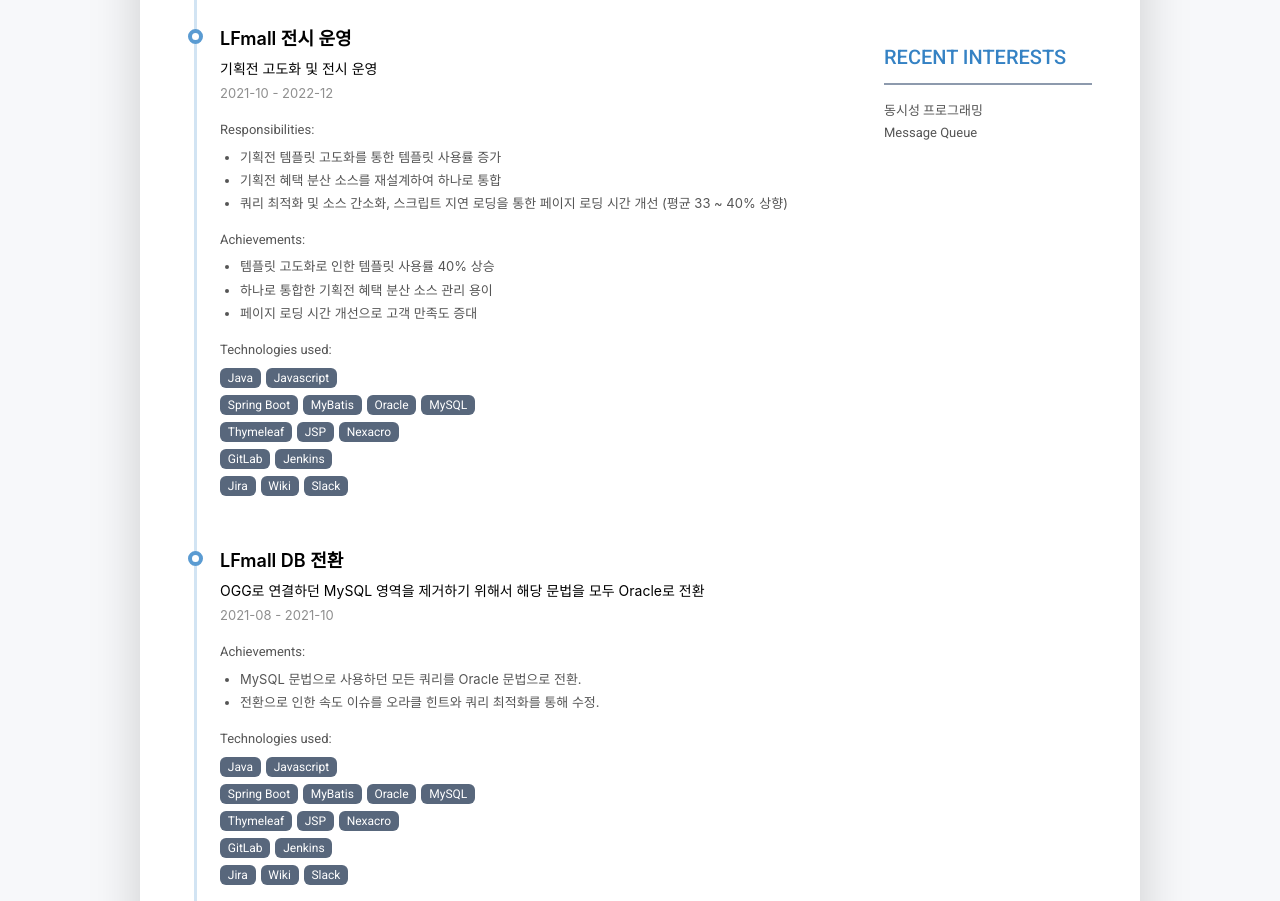
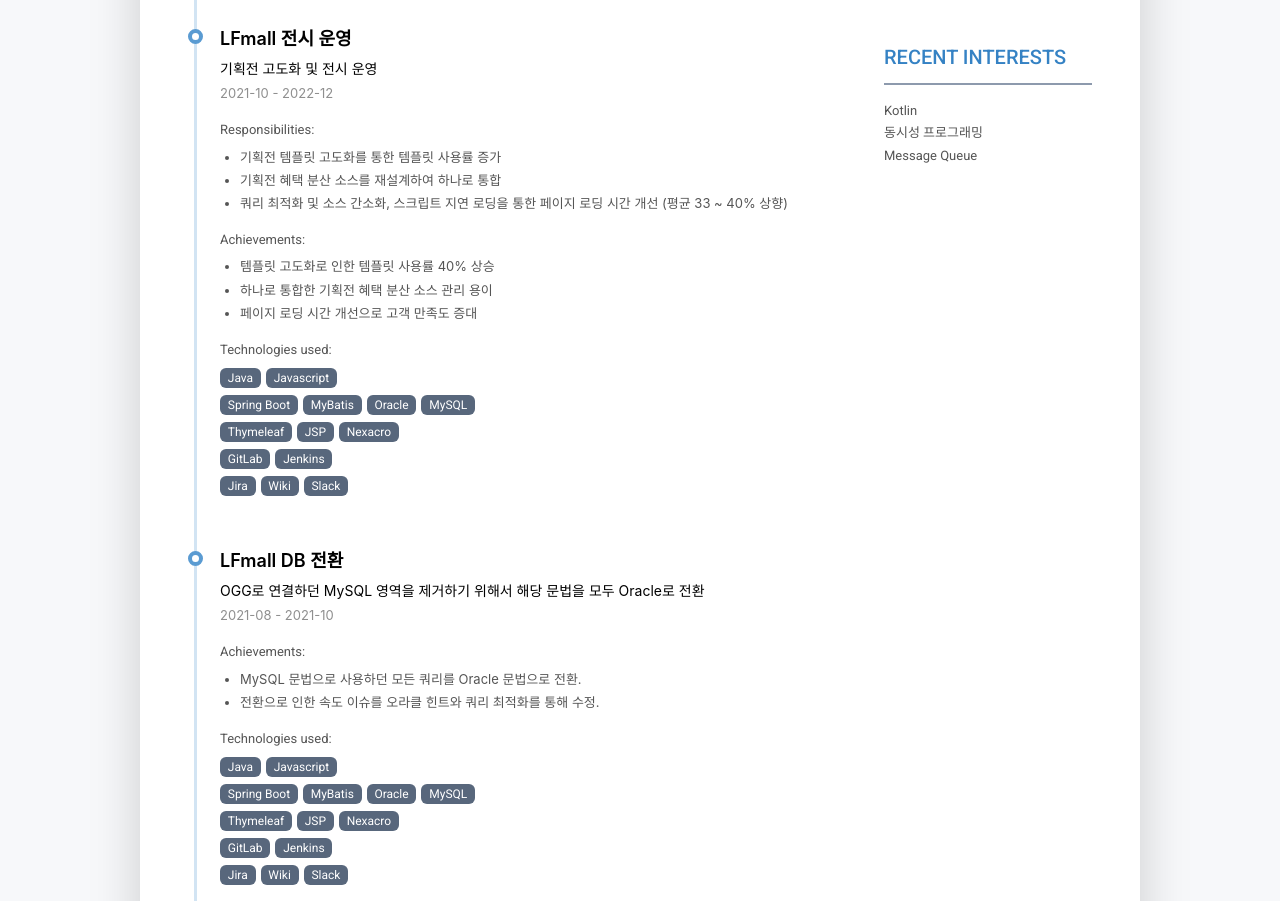
Before and after one commit to quedevel/quedevel.github.io, a plain HTML site: page index.html in a window 1280 px wide. Shown: the part 1092-1993 px from the top of the page. Drawn offline with Linux system fonts and the light colour scheme.

Commit message:
modify: change the content

```diff
--- a/index.html
+++ b/index.html
@@ -364,6 +364,7 @@
 						    <h2 class="resume-section-title text-uppercase font-weight-bold pb-3 mb-3">Recent Interests</h2>
 						    <div class="resume-section-content">
 							    <ul class="list-unstyled">
+								    <li class="mb-1">Kotlin</li>
 								    <li class="mb-1">동시성 프로그래밍</li>
 								    <li class="mb-1">Message Queue</li>
 							    </ul>
```
